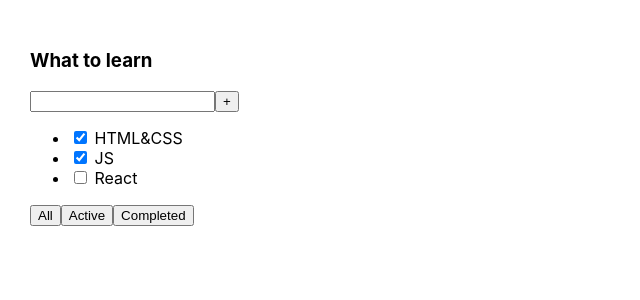
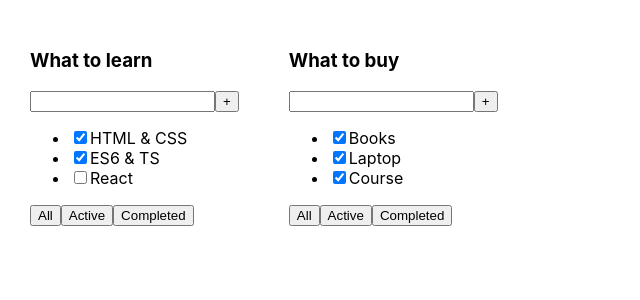
Before and after one commit to MaximChizhevskiy/todolist, a React (Create React App) app: page / in a window 1280 px wide. Shown: the top 300 px of the page, without its empty margins (0-640 px from the left). Built offline with nearby package versions, Linux system fonts and the light colour scheme.

Commit message:
monday_first_lesson

```diff
--- a/src/App.tsx
+++ b/src/App.tsx
@@ -1,27 +1,28 @@
 import React from 'react';
 import './App.css';
+import Todolist from "./Todolist";
+import {taskType} from "./Todolist";
 
 function App() {
+    const todoListTitle_1: string = "What to learn";
+    const todoListTitle_2: string = "What to buy";
+    const tasks_1: Array<taskType> = [
+        {id: 1, title: "HTML & CSS", isDone: true},
+        {id: 2, title: "ES6 & TS", isDone: true},
+        {id: 3, title: "React", isDone: false}
+    ]
+    const tasks_2: Array<taskType> = [
+        {id: 1, title: "Books", isDone: true},
+        {id: 2, title: "Laptop", isDone: true},
+        {id: 3, title: "Course", isDone: true}
+    ]
     return (
         <div className="App">
-            <div>
-                <h3>What to learn</h3>
-                <div>
-                    <input/>
-                    <button>+</button>
-                </div>
-                <ul>
-                    <li><input type="checkbox" checked={true}/> <span>HTML&CSS</span></li>
-                    <li><input type="checkbox" checked={true}/> <span>JS</span></li>
-                    <li><input type="checkbox" checked={false}/> <span>React</span></li>
-                </ul>
-                <div>
-                    <button>All</button>
-                    <button>Active</button>
-                    <button>Completed</button>
-                </div>
-            </div>
+            <Todolist mainTitle={todoListTitle_1} tasks={tasks_1} />
+            <Todolist mainTitle={todoListTitle_2} tasks={tasks_2} />
         </div>
+
+
     );
 }
 
--- /dev/null
+++ b/src/Todolist.tsx
@@ -0,0 +1,36 @@
+import React from "react";
+
+export type taskType = {
+    id: number
+    title: string
+    isDone: boolean
+}
+
+type propsType = {
+    mainTitle: string
+    tasks: Array<taskType>
+}
+
+function Todolist(props: propsType) {
+    return (
+        <div>
+            <h3>{props.mainTitle}</h3>
+            <div>
+                <input/>
+                <button>+</button>
+                <ul>
+                    <li><input type="checkbox" checked={props.tasks[0].isDone}/><span>{props.tasks[0].title}</span></li>
+                    <li><input type="checkbox" checked={props.tasks[1].isDone}/><span>{props.tasks[1].title}</span></li>
+                    <li><input type="checkbox" checked={props.tasks[2].isDone}/><span>{props.tasks[2].title}</span></li>
+
+                </ul>
+                <div>
+                    <button>All</button>
+                    <button>Active</button>
+                    <button>Completed</button>
+                </div>
+            </div>
+        </div>
+    )
+}
+export default Todolist;
```
